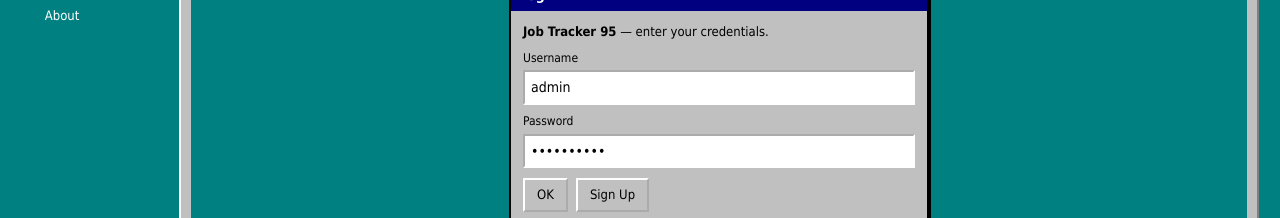
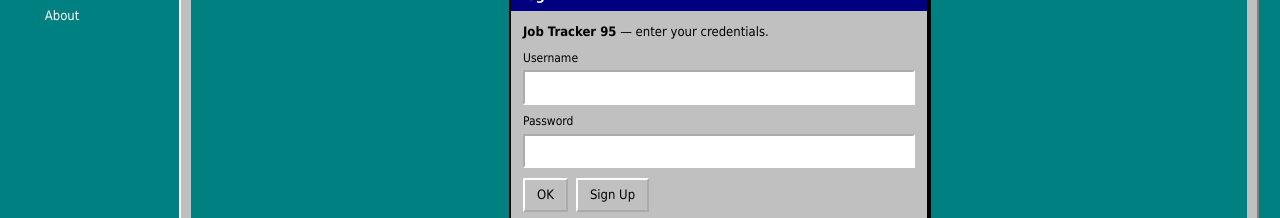
Before and after one commit to Ahlonzo124/job-application-tracker, a Next.js app: page /login in a window 1280 px wide. Shown: the part 338-556 px from the top of the page. Built offline with nearby package versions, Linux system fonts and the light colour scheme; no server answers.

Commit message:
Remove prefilled admin credentials on login screen

```diff
--- a/src/app/login/page.tsx
+++ b/src/app/login/page.tsx
@@ -4,8 +4,8 @@ import { useState } from "react";
 import { signIn } from "next-auth/react";
 
 export default function LoginPage() {
-  const [username, setUsername] = useState("admin");
-  const [password, setPassword] = useState("admin12345");
+  const [username, setUsername] = useState("");
+  const [password, setPassword] = useState("");
   const [error, setError] = useState<string | null>(null);
   const [loading, setLoading] = useState(false);
 
```
